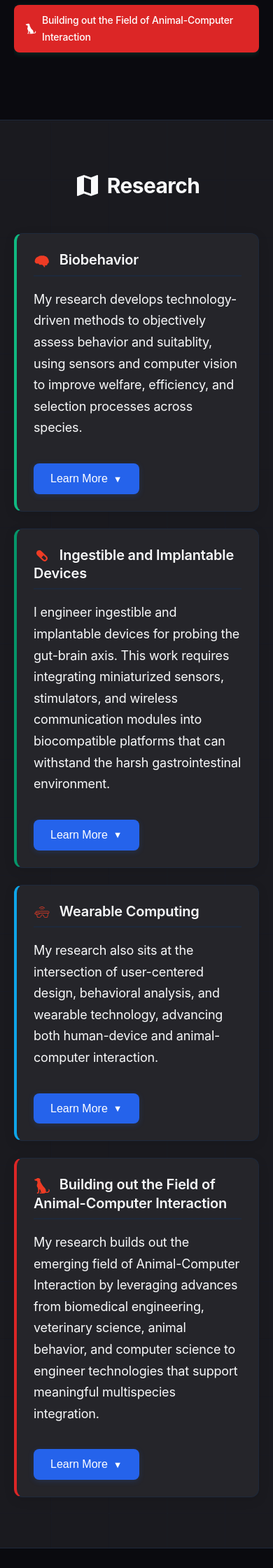
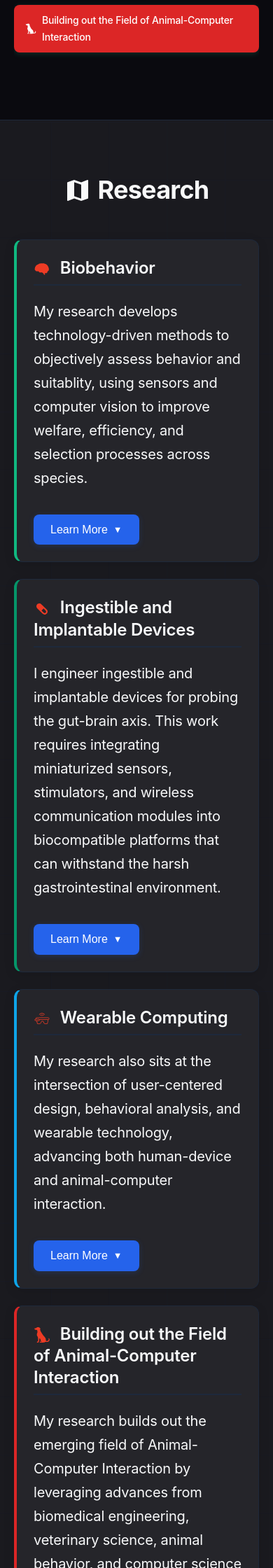
Before and after one commit to aboglin/aboglin.github.io, a Jekyll site: the page built from index.html, in a window 390 px wide. Shown: the part 1104-3344 px from the top of the page at 70% size. Built offline with Jekyll 4.4.1, drawn with Linux system fonts in a browser that asks for light colours.

Commit message:
updating CV and making it easier to read on mobile

```diff
--- a/assets/css/index.css
+++ b/assets/css/index.css
@@ -363,7 +363,7 @@
 
 .research-item h2 {
   font-family: var(--font-heading);
-  font-size: var(--text-2xl);
+  font-size: var(--text-3xl);
   font-weight: var(--font-semibold);
   margin-bottom: 1rem;
   margin-top: 0;
@@ -380,7 +380,7 @@
 }
 
 .research-item p {
-  font-size: var(--text-base);
+  font-size: var(--text-lg);
   font-weight: var(--font-normal);
   line-height: 1.7;
   margin-bottom: 1.2rem;
@@ -394,7 +394,7 @@
 }
 
 .research-item li {
-  font-size: var(--text-sm);
+  font-size: var(--text-base);
   font-weight: var(--font-normal);
   line-height: 1.5;
   margin-bottom: 0.7rem;
@@ -687,7 +687,41 @@
   50% { opacity: 0.6; transform: scale(1.05); }
 }
 
-/* Research tag hover effects */
+/* Research tags */
+.research-tag {
+  color: white;
+  padding: 0.5rem 1rem;
+  border-radius: 8px;
+  font-size: var(--text-sm);
+  font-weight: var(--font-medium);
+  text-decoration: none;
+  transition: all 0.2s ease;
+  box-shadow: 0 2px 8px rgba(16, 185, 129, 0.2);
+  display: inline-flex;
+  align-items: center;
+  gap: 0.5rem;
+}
+
+.research-tag-icon {
+  filter: brightness(0) invert(1);
+}
+
+.biobehavior-tag {
+  background: var(--color-success);
+}
+
+.ingestibles-tag {
+  background: var(--color-accent);
+}
+
+.wearable-tag {
+  background: var(--color-info);
+}
+
+.aci-tag {
+  background: var(--color-highlight);
+}
+
 .research-tag:hover {
   transform: translateY(-3px) scale(1.05);
   text-decoration: none;
@@ -734,12 +768,12 @@ html {
   }
 
   .research-container h1 {
-    font-size: var(--text-3xl) !important;
+    font-size: var(--text-4xl) !important;
   }
 
   .research-item h2,
   .research-container h2 {
-    font-size: var(--text-xl);
+    font-size: var(--text-2xl);
   }
 
   .research-item p,
@@ -747,7 +781,7 @@ html {
   .teaching-container p,
   .mentorship-container p,
   .service-container p {
-    font-size: var(--text-lg);
+    font-size: var(--text-xl);
   }
 
   .research-item li,
@@ -755,7 +789,7 @@ html {
   .teaching-container li,
   .mentorship-container li,
   .service-container li {
-    font-size: var(--text-base);
+    font-size: var(--text-lg);
   }
 
   .teaching-container h1,
--- a/index.html
+++ b/index.html
@@ -18,16 +18,16 @@ title: Ceara Byrne
     <p style="font-size: var(--text-xl); font-weight: var(--font-normal); line-height: 1.7; margin-bottom: 1.5rem; color: var(--color-text-secondary); letter-spacing: -0.01em;">Specializing in adaptive human-animal interfaces and ingestible biosensors, <span style="background: linear-gradient(120deg, rgba(47, 194, 147, 0.541) 0%, rgba(16, 185, 129, 0.719) 100%); padding: 0.2rem 0.4rem; border-radius: 4px; font-weight: var(--font-medium); color: var(--color-text);">I engineer real-time systems that decode latent multimodal physiological and behavioral states</span> using cutting-edge tools like machine learning, computer vision, and ultra-low-power embedded design.</p>
     <div style="display: flex; gap: 1rem; flex-wrap: wrap; margin-top: 2rem;">
       {% for section in site.data.about.research_sections %}
-        <a href="{{ section[1].href }}" class="research-tag {{ section[0] }}-tag" style="background: {{ section[1].color }}; color: white; padding: 0.5rem 1rem; border-radius: 8px; font-size: var(--text-sm); font-weight: var(--font-medium); text-decoration: none; transition: all 0.2s ease; box-shadow: 0 2px 8px rgba(16, 185, 129, 0.2); display: inline-flex; align-items: center; gap: 0.5rem;">
+        <a href="{{ section[1].href }}" class="research-tag {{ section[0] }}-tag">
           {% if section[1].icon.type == "svg" %}
             {% if section[1].icon.path %}
-              <img src="{{ section[1].icon.path | relative_url }}" alt="{{ section[1].heading }} icon" width="16" height="16" style="filter: brightness(0) invert(1);" onerror="this.style.display='none'; this.nextElementSibling.style.display='inline';">
+              <img src="{{ section[1].icon.path | relative_url }}" alt="{{ section[1].heading }} icon" width="16" height="16" class="research-tag-icon" onerror="this.style.display='none'; this.nextElementSibling.style.display='inline';">
               <svg width="16" height="16" viewBox="{% if section[0] == 'biobehavior' %}0 0 1024 1024{% else %}0 0 24 24{% endif %}" fill="white" style="display: none;"><path d="{{ section[1].icon.fallback }}"/></svg>
             {% else %}
               <svg width="16" height="16" viewBox="{% if section[0] == 'biobehavior' %}0 0 1024 1024{% else %}0 0 24 24{% endif %}" fill="white"><path d="{{ section[1].icon.fallback }}"/></svg>
             {% endif %}
           {% elsif section[1].icon.type == "image" %}
-            <img src="{{ section[1].icon.path | relative_url }}" alt="{{ section[1].heading }} icon" width="16" height="16" style="filter: brightness(0) invert(1);">
+            <img src="{{ section[1].icon.path | relative_url }}" alt="{{ section[1].heading }} icon" width="16" height="16" class="research-tag-icon">
           {% endif %}
           {{ section[1].heading }}
         </a>
```
Also changed, not shown: other parts of index.html (+1 -0 lines).
